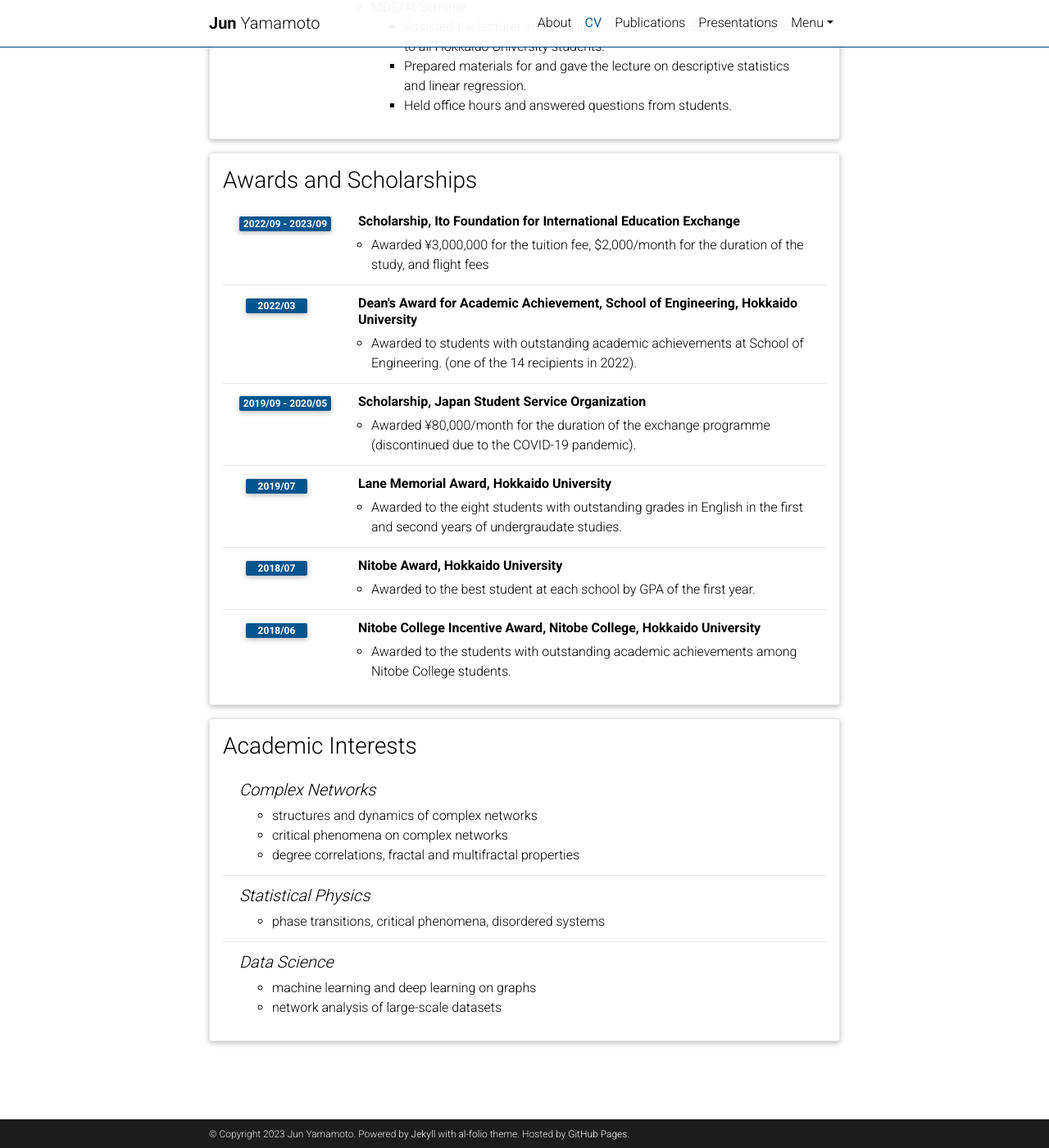
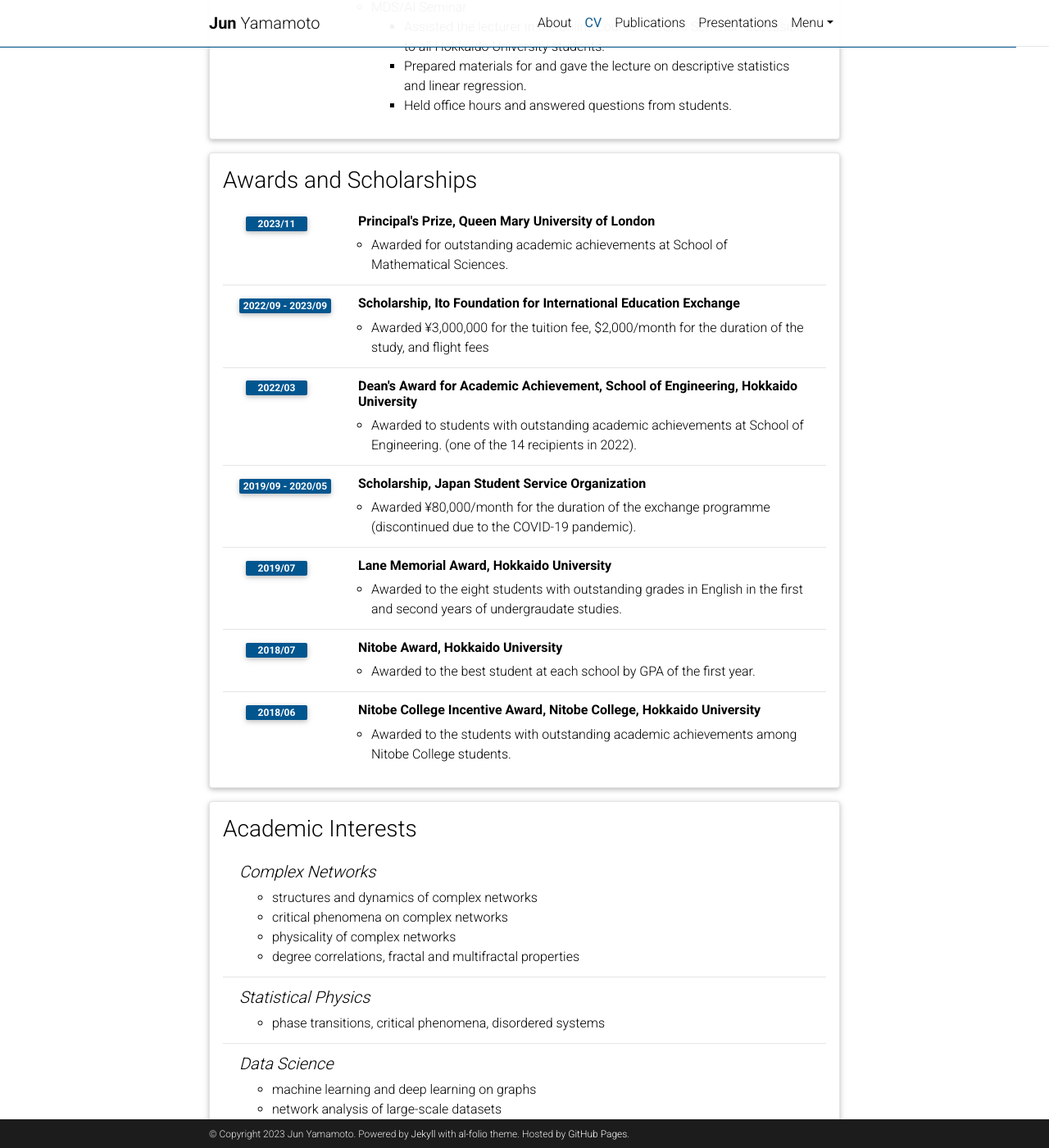
Before and after one commit to jym16/jym16.github.io, a Jekyll site: the page built from _pages/cv.md, in a window 1280 px wide and 1400 px high, scrolled down 3225 px. Shown: the whole window at 82% size. Built offline with Jekyll 4.4.1, drawn with Linux system fonts in a browser that asks for light colours; comment, search, counter and statistics services are not loaded; a style sheet for code colours, icons or effects is not loaded; some of the changed text lies outside the part shown.

Commit message:
Updated CV

```diff
--- a/_data/cv.yml
+++ b/_data/cv.yml
@@ -19,7 +19,7 @@
       institution: School of Mathematical Sciences, Queen Mary University of London (London, UK)
       year: 2022/09 - 2023/09
       description:
-        - 96/100, distinction (as of September 4, 2023)
+        - 96/100, distinction.
         - title: Modelling higher-order network dynamics in the presence of triadic interactions
           contents:
             - Investigated the node dynamics on networks with triadic interactions, in which a node can regulate positively/negatively the interaction between two other nodes.
@@ -129,6 +129,11 @@
 - title: Awards and Scholarships
   type: time_table
   contents:
+    - year: 2023/11
+      title: Principal's Prize, Queen Mary University of London
+      description:
+        - Awarded for outstanding academic achievements at School of Mathematical Sciences.
+
     - year: 2022/09 - 2023/09
       title: Scholarship, Ito Foundation for International Education Exchange
       description:
@@ -166,6 +171,7 @@
       items:
         - structures and dynamics of complex networks
         - critical phenomena on complex networks
+        - physicality of complex networks
         - degree correlations, fractal and multifractal properties
 
     - title: Statistical Physics
```
Also changed, not shown: _pages/about.md (+2 -2 lines), 1 other file.
